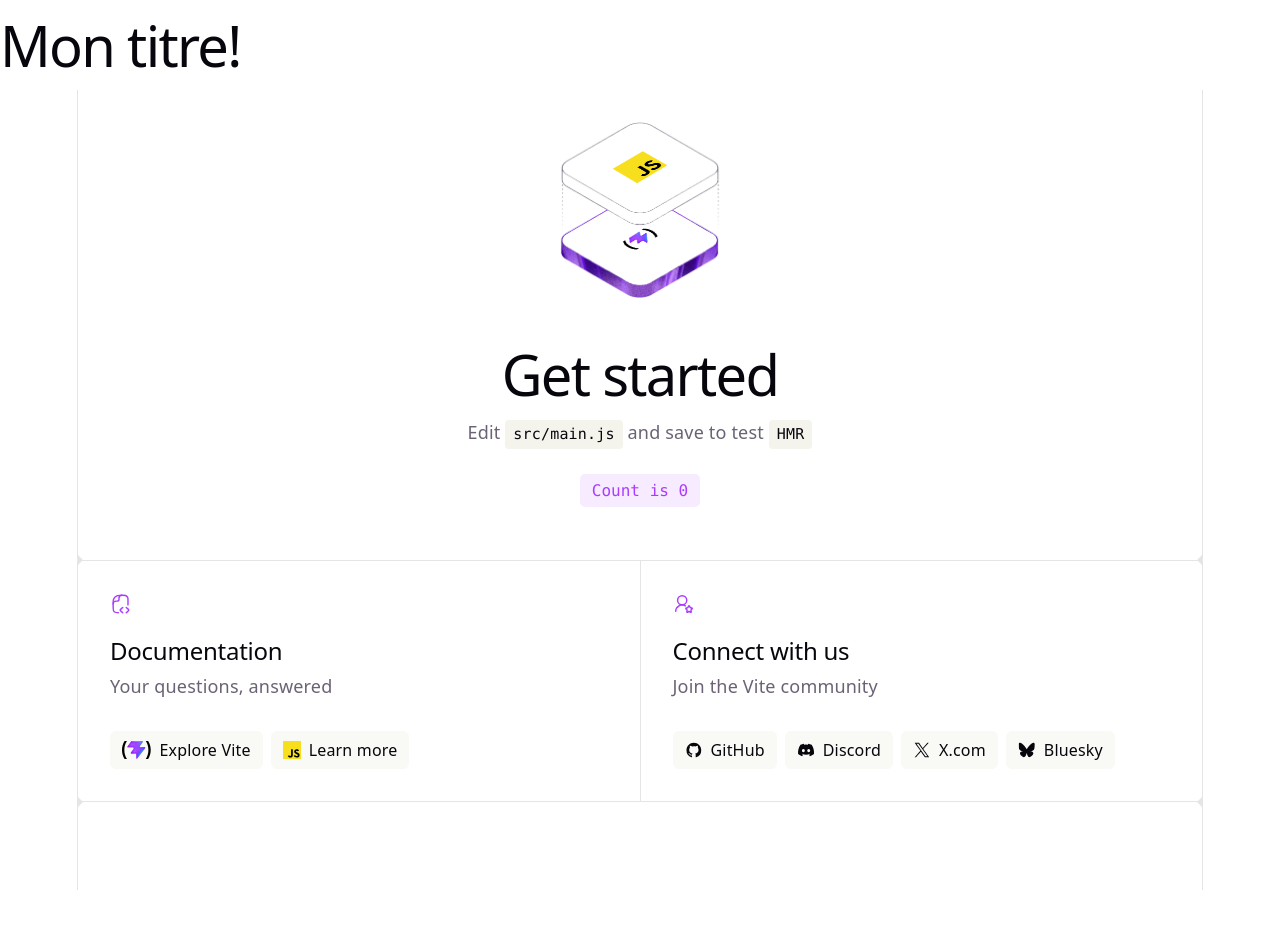
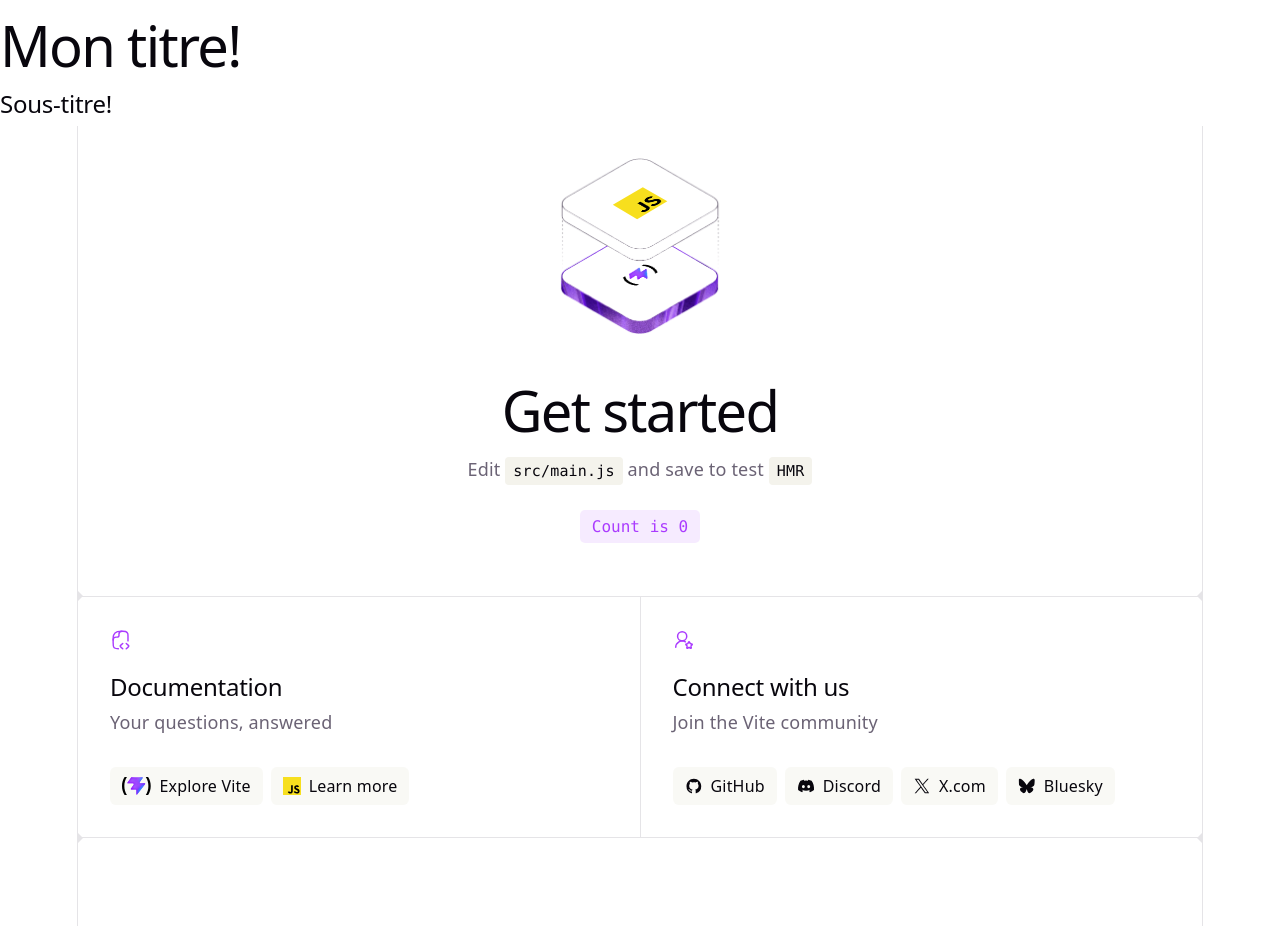
Before and after one commit to 9-Bit-Ryan/Pratique_Cours9, a website built with Vite: page index.html in a window 1280 px wide. Before the commit the page ends 890 px from the top, so only its background shows below. Built offline with nearby package versions, Linux system fonts and the light colour scheme.

Commit message:
Ajout d'un sous-titre

```diff
--- a/index.html
+++ b/index.html
@@ -8,6 +8,7 @@
   </head>
   <body>
     <h1>Mon titre!</h1>
+    <h2>Sous-titre!</h2>
     <div id="app"></div>
     <script type="module" src="/src/main.js"></script>
   </body>
```
